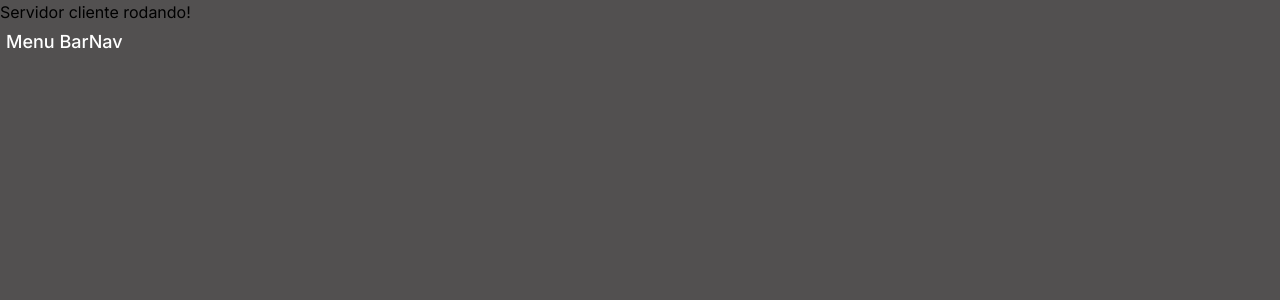
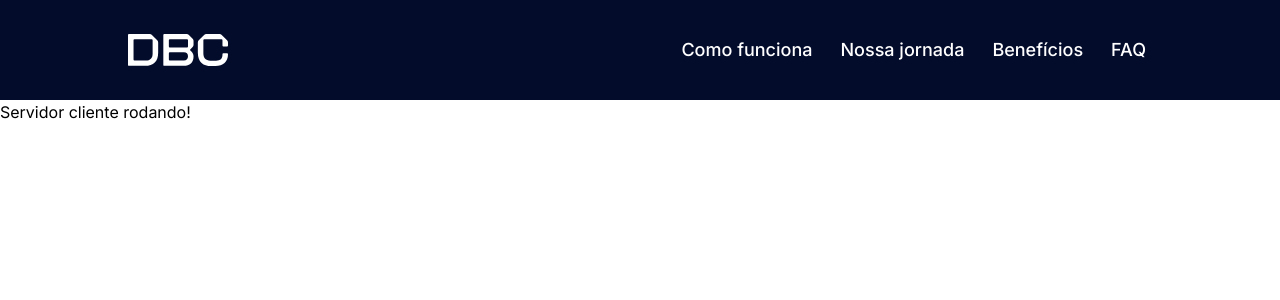
Before and after one commit to vemser/lp-fast-discovery, a Next.js app: page / in a window 1280 px wide. Shown: the top 300 px of the page. Built offline with nearby package versions, Linux system fonts and the light colour scheme.

Commit message:
barnan ready and header injected into index

```diff
--- a/components/molecules/bar-nav/BarNav.tsx
+++ b/components/molecules/bar-nav/BarNav.tsx
@@ -1,9 +1,25 @@
-
+import DefaultTextMenu from "@/components/atoms/default-text-menu/DefaultTextMenu";
+import Image from "next/image";
 
 export default function BarNav() {
-    return(
-        <>
-        Criação da barra de navegação
-        </>
-    )
+  return (
+    <>
+      <nav className="flex justify-between item-center bg-brand-darker p-32 py-8">
+        <div className="flex items-center">
+          <Image
+            src="/logo.svg"
+            alt="DBC Company"
+            width={100}
+            height={100}
+          />
+        </div>
+        <div className="ml-auto flex space-x-4">
+          <DefaultTextMenu href="#">Como funciona</DefaultTextMenu>
+          <DefaultTextMenu href="#">Nossa jornada</DefaultTextMenu>
+          <DefaultTextMenu href="#">Benefícios</DefaultTextMenu>
+          <DefaultTextMenu href="#">FAQ</DefaultTextMenu>
+        </div>
+      </nav>
+    </>
+  );
 }
--- /dev/null
+++ b/components/molecules/bar-nav/exemplo.tsx
@@ -0,0 +1,20 @@
+import DefaultTextMenu from "@/components/atoms/default-text-menu/DefaultTextMenu";
+import Image from "next/image";
+
+export default function BarNav() {
+    return (
+        <>
+            <nav className="flex justify-between items-center p-4 bg-brand-darker">
+                <div className="flex items-center">
+                    <Image src="/dbc.png" alt="Logo" width={50} height={50} />
+                </div>
+                <div className="ml-auto flex space-x-4">
+                    <DefaultTextMenu href="#">Como funciona</DefaultTextMenu>
+                    <DefaultTextMenu href="#">Nossa jornada</DefaultTextMenu>
+                    <DefaultTextMenu href="#">Benefícios</DefaultTextMenu>
+                    <DefaultTextMenu href="#">FAQ</DefaultTextMenu>
+                </div>
+            </nav>
+        </>
+    );
+}
--- a/components/molecules/pre-header/PreHeader.tsx
+++ b/components/molecules/pre-header/PreHeader.tsx
@@ -3,7 +3,7 @@
 export default function PreHeader() {
     return(
         <>
-        Componente para montagem do header
+        Teste só
         </>
     )
 }
--- a/components/organisms/header/Header.tsx
+++ b/components/organisms/header/Header.tsx
@@ -1,9 +1,10 @@
+import BarNav from "@/components/molecules/bar-nav/BarNav";
 
 
 export default function Header() {
     return(
         <>
-        Componente header principal
+        <BarNav/>
         </>
     )
 }
--- a/pages/index.tsx
+++ b/pages/index.tsx
@@ -1,4 +1,5 @@
 import DefaultTextMenu from '@/components/atoms/default-text-menu/DefaultTextMenu';
+import Header from '@/components/organisms/header/Header';
 import { Inter } from 'next/font/google';
 import { ToastContainer } from 'react-toastify';
 
@@ -14,8 +15,8 @@ export default function Home() {
     <>
       <ToastContainer />
       <section className={inter.className}>
+        <Header/>
         <h1>Servidor cliente rodando!</h1>
-        <DefaultTextMenu href="#">Menu BarNav</DefaultTextMenu>
       </section>
 
     </>
--- a/styles/globals.css
+++ b/styles/globals.css
@@ -20,5 +20,5 @@
 body {
   max-width: 100%;
   margin: auto;
-  background-color: rgb(82, 80, 80);
+
 }
```
Also changed, not shown: public/logo.png (added), public/logo.svg (added).
